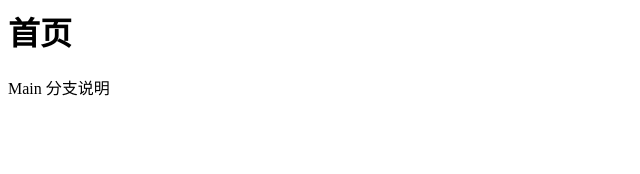
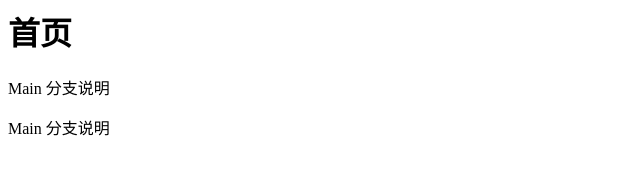
Before and after one commit to KlayPeter/test-git, a plain HTML site: page pages/index.html in a window 1280 px wide. Shown: the whole page, without its empty margins (0-640 px from the left). Drawn offline with Linux system fonts and the light colour scheme.

Commit message:
update: main 分支增加说明

```diff
--- a/pages/index.html
+++ b/pages/index.html
@@ -1,2 +1,3 @@
 <h1>首页</h1>
 <p>Main 分支说明</p>
+<p>Main 分支说明</p>
```
